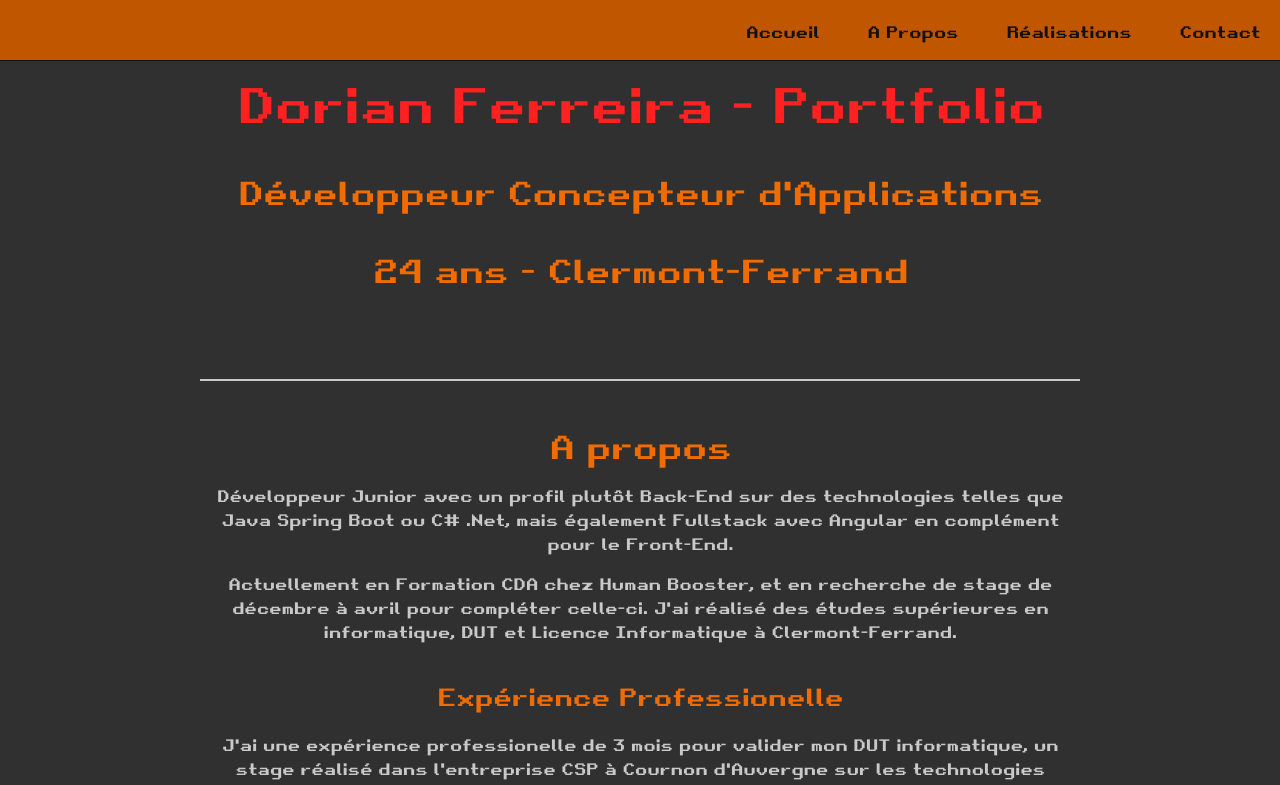
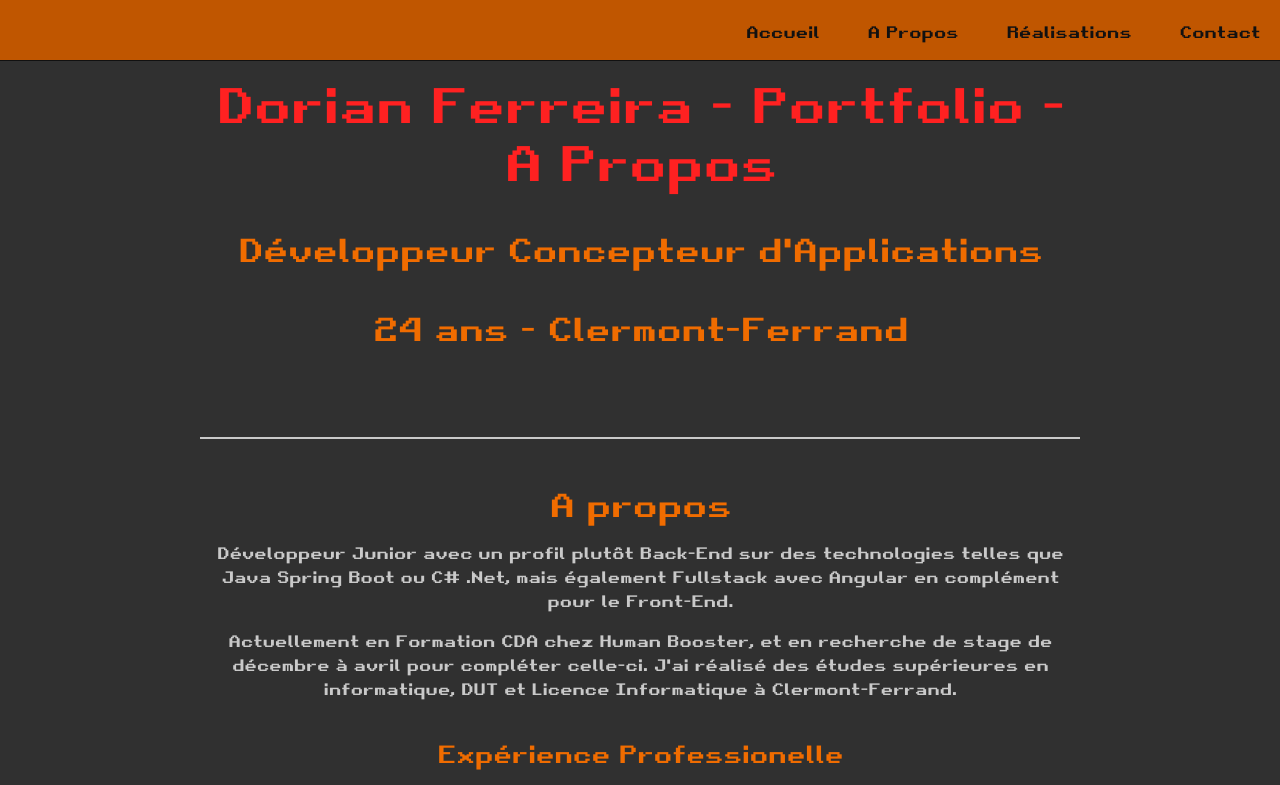
Before and after one commit to Dorian-Ferreira/Dorian-Ferreira.github.io, a plain HTML site: page html/apropos.html in a window 1280 px wide. Shown: the top 785 px of the page. Drawn offline with nearby package versions, Linux system fonts and the light colour scheme.

Commit message:
Fix - CSS cleanup, H1 A Propos

```diff
--- a/html/apropos.html
+++ b/html/apropos.html
@@ -32,7 +32,7 @@
 		</header>
 		<main class="container-fluid">
 			<section class="row">
-				<h1>Dorian Ferreira - Portfolio</h1>
+				<h1>Dorian Ferreira - Portfolio - A Propos</h1>
 				<h2>Développeur Concepteur d'Applications</h2>
 				<h2>24 ans - Clermont-Ferrand</h2>
 			</section>
--- a/styles/style.css
+++ b/styles/style.css
@@ -56,17 +56,24 @@ footer ul {
 	width: 100%;
 }
 
+section {
+	display: flex;
+	justify-content: center;
+	text-align: center;
+	padding: 1em 0em 5em 0em;
+	margin: 0 15% !important;
+}
+
+main {
+	flex: 1;
+}
+
+section:not(:last-child) {
+	border-bottom: 2px solid var(--color-white);
+}
+
 li {
 	color: var(--color-black) !important;
-}
-
-a {
-	text-decoration: none !important;
-	color: var(--color-black) !important;
-}
-
-a:hover {
-	color: var(--color-white) !important;
 }
 
 h1 {
@@ -83,13 +90,7 @@ p {
 	color: var(--color-white) !important;
 }
 
-section {
-	display: flex;
-	justify-content: center;
-	text-align: center;
-	padding: 1em 0em 5em 0em;
-	margin: 0 15% !important;
-}
+/* media queries */
 
 @media (width <= 600px) {
 	header {
@@ -110,12 +111,18 @@ section {
 	}
 }
 
-main {
-	flex: 1;
+/* a */
+
+header a {
+	text-decoration: none !important;
 }
 
-section:not(:last-child) {
-	border-bottom: 2px solid var(--color-white);
+a {
+	color: var(--color-black) !important;
+}
+
+a:hover {
+	color: var(--color-white) !important;
 }
 
 h2 a {
```
